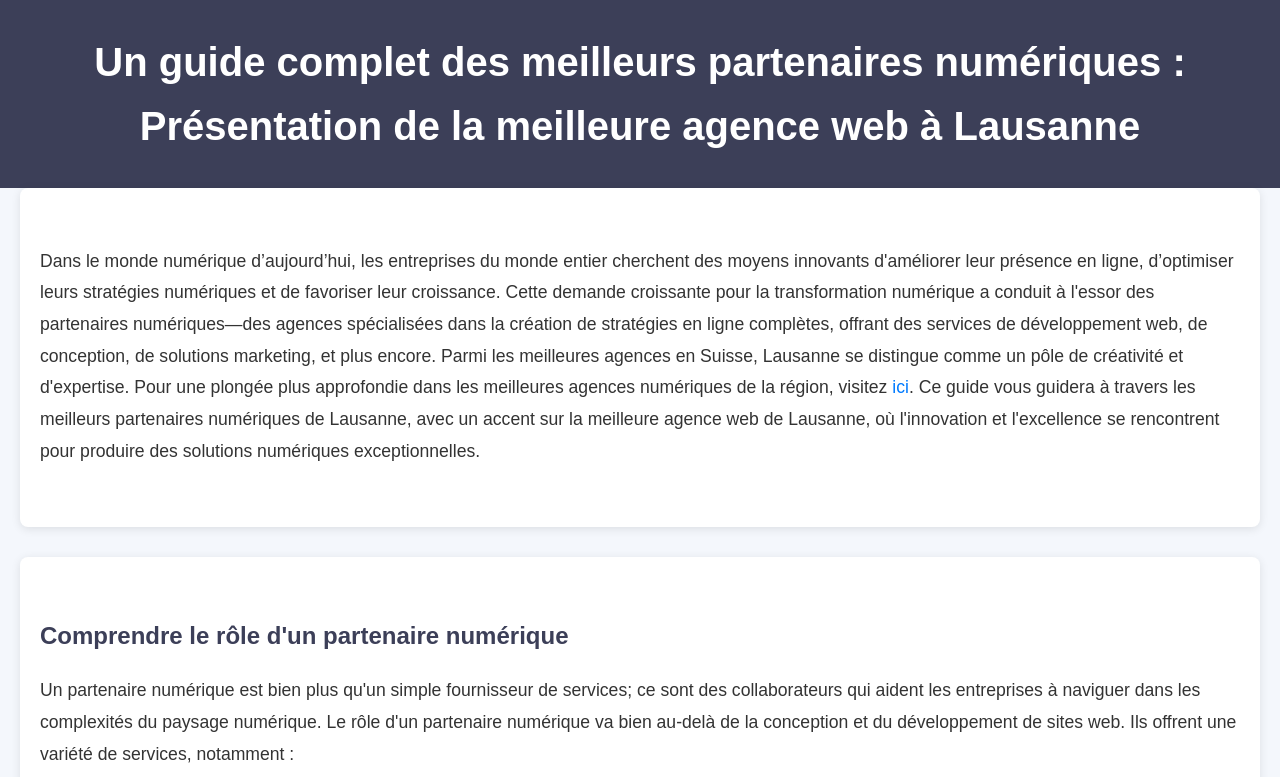
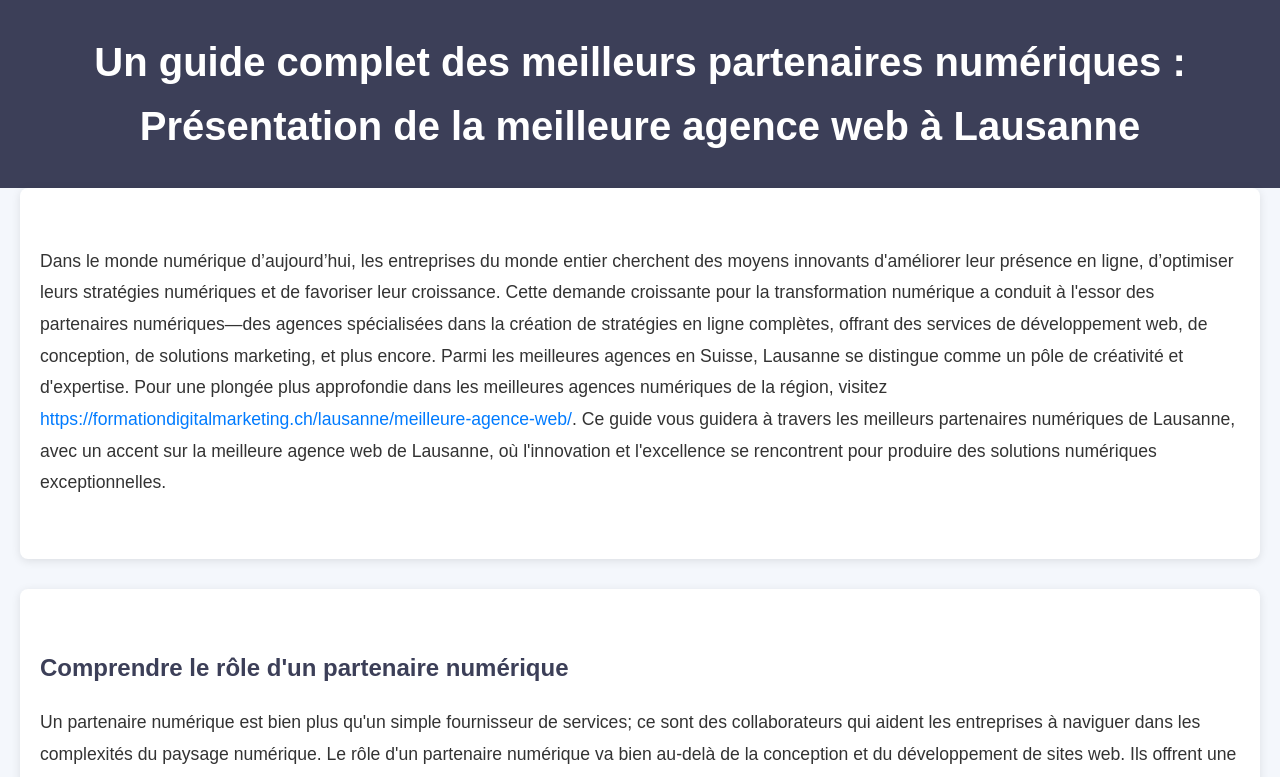
Before and after one commit to roberthinsom/agence-web-lausanne, a plain HTML site: page index.html in a window 1280 px wide. Shown: the top 777 px of the page. Drawn offline with Linux system fonts and the light colour scheme.

Commit message:
Update index.html

```diff
--- a/index.html
+++ b/index.html
@@ -130,7 +130,7 @@
     </header>
 
     <section>
-        <p>Dans le monde numérique d’aujourd’hui, les entreprises du monde entier cherchent des moyens innovants d'améliorer leur présence en ligne, d’optimiser leurs stratégies numériques et de favoriser leur croissance. Cette demande croissante pour la transformation numérique a conduit à l'essor des partenaires numériques—des agences spécialisées dans la création de stratégies en ligne complètes, offrant des services de développement web, de conception, de solutions marketing, et plus encore. Parmi les meilleures agences en Suisse, Lausanne se distingue comme un pôle de créativité et d'expertise. Pour une plongée plus approfondie dans les meilleures agences numériques de la région, visitez <a href="https://formationdigitalmarketing.ch/lausanne/meilleure-agence-web/" target="_blank">ici</a>. Ce guide vous guidera à travers les meilleurs partenaires numériques de Lausanne, avec un accent sur la meilleure agence web de Lausanne, où l'innovation et l'excellence se rencontrent pour produire des solutions numériques exceptionnelles.</p>
+        <p>Dans le monde numérique d’aujourd’hui, les entreprises du monde entier cherchent des moyens innovants d'améliorer leur présence en ligne, d’optimiser leurs stratégies numériques et de favoriser leur croissance. Cette demande croissante pour la transformation numérique a conduit à l'essor des partenaires numériques—des agences spécialisées dans la création de stratégies en ligne complètes, offrant des services de développement web, de conception, de solutions marketing, et plus encore. Parmi les meilleures agences en Suisse, Lausanne se distingue comme un pôle de créativité et d'expertise. Pour une plongée plus approfondie dans les meilleures agences numériques de la région, visitez <a href="https://formationdigitalmarketing.ch/lausanne/meilleure-agence-web/" target="_blank">https://formationdigitalmarketing.ch/lausanne/meilleure-agence-web/</a>. Ce guide vous guidera à travers les meilleurs partenaires numériques de Lausanne, avec un accent sur la meilleure agence web de Lausanne, où l'innovation et l'excellence se rencontrent pour produire des solutions numériques exceptionnelles.</p>
     </section>
 
     <section>
```
